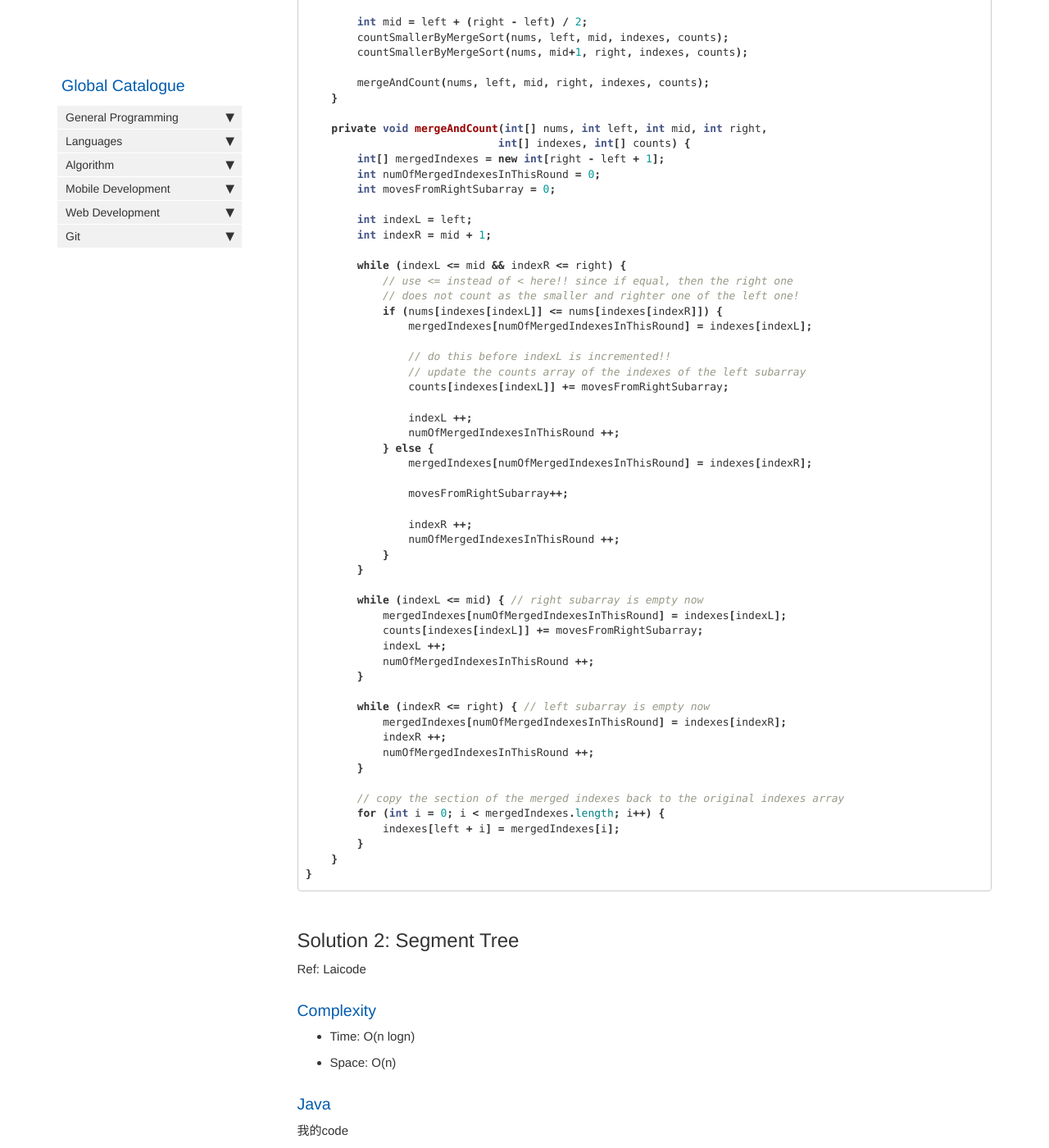
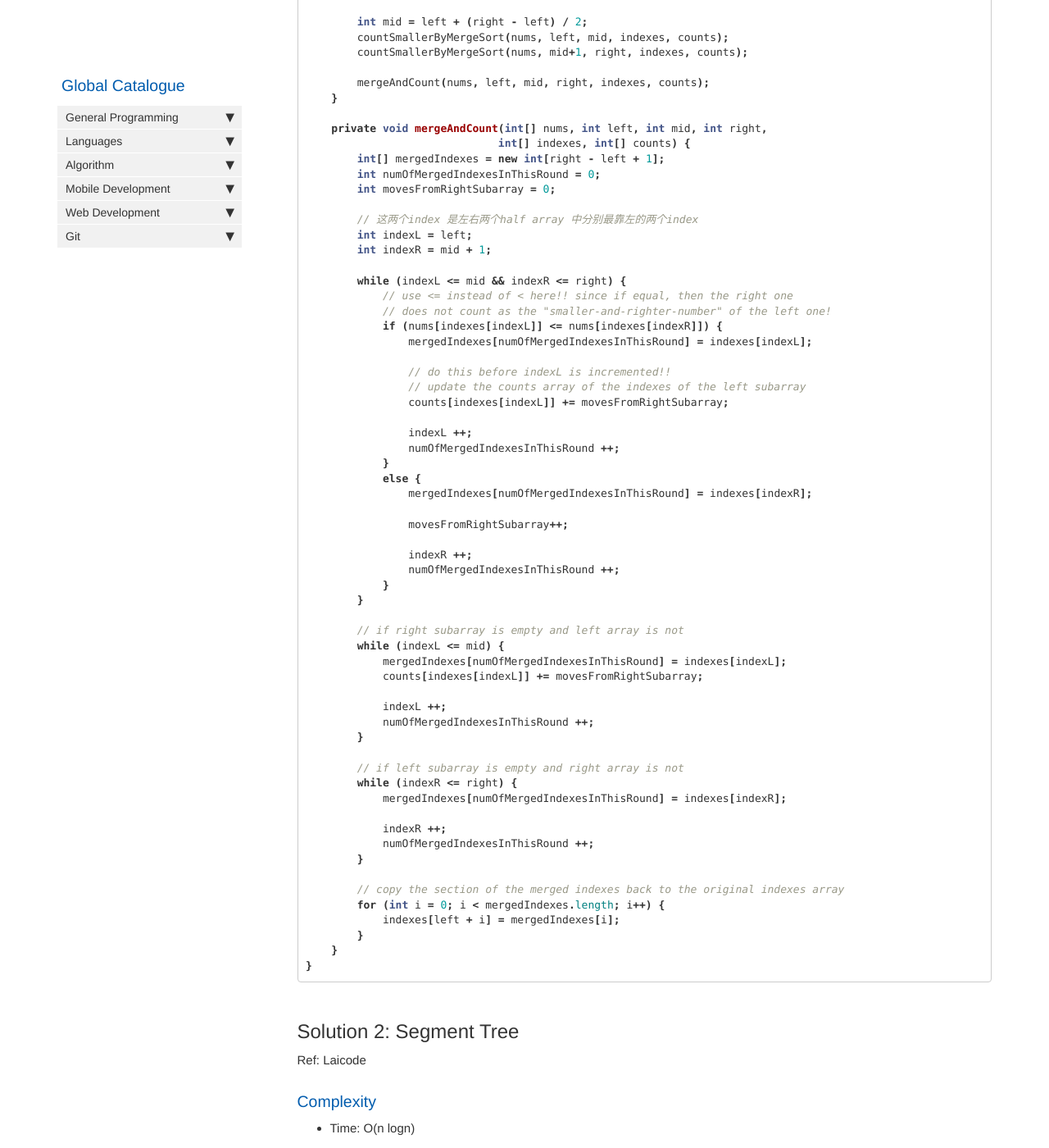
Before and after one commit to HungryOrc/hungryorc.github.io, a Jekyll site: the page built from pages/algorithm/algorithm_number_of_smaller_after_self.md, in a window 1280 px wide and 1400 px high, scrolled down 2710 px. Shown: the whole window at 82% size. Built offline with Jekyll 4.4.1, drawn with Linux system fonts in a browser that asks for light colours; nearby versions of some CDN libraries; comment, search, counter and statistics services are not loaded.

Commit message:
Update algorithm_number_of_smaller_after_self.md

```diff
--- a/pages/algorithm/algorithm_number_of_smaller_after_self.md
+++ b/pages/algorithm/algorithm_number_of_smaller_after_self.md
@@ -116,12 +116,13 @@ class Solution {
         int numOfMergedIndexesInThisRound = 0;
         int movesFromRightSubarray = 0;
 
+        // 这两个index 是左右两个half array 中分别最靠左的两个index
         int indexL = left;
         int indexR = mid + 1;
 
         while (indexL <= mid && indexR <= right) {
             // use <= instead of < here!! since if equal, then the right one
-            // does not count as the smaller and righter one of the left one!
+            // does not count as the "smaller-and-righter-number" of the left one!
             if (nums[indexes[indexL]] <= nums[indexes[indexR]]) {
                 mergedIndexes[numOfMergedIndexesInThisRound] = indexes[indexL];
 
@@ -131,7 +132,8 @@ class Solution {
 
                 indexL ++;
                 numOfMergedIndexesInThisRound ++;
-            } else {
+            }
+            else {
                 mergedIndexes[numOfMergedIndexesInThisRound] = indexes[indexR];
 
                 movesFromRightSubarray++;
@@ -141,15 +143,19 @@ class Solution {
             }
         }
 
-        while (indexL <= mid) { // right subarray is empty now
+        // if right subarray is empty and left array is not
+        while (indexL <= mid) {
             mergedIndexes[numOfMergedIndexesInThisRound] = indexes[indexL];
             counts[indexes[indexL]] += movesFromRightSubarray;
+
             indexL ++;
             numOfMergedIndexesInThisRound ++;
         }
 
-        while (indexR <= right) { // left subarray is empty now
+        // if left subarray is empty and right array is not
+        while (indexR <= right) {
             mergedIndexes[numOfMergedIndexesInThisRound] = indexes[indexR];
+
             indexR ++;
             numOfMergedIndexesInThisRound ++;
         }
```
